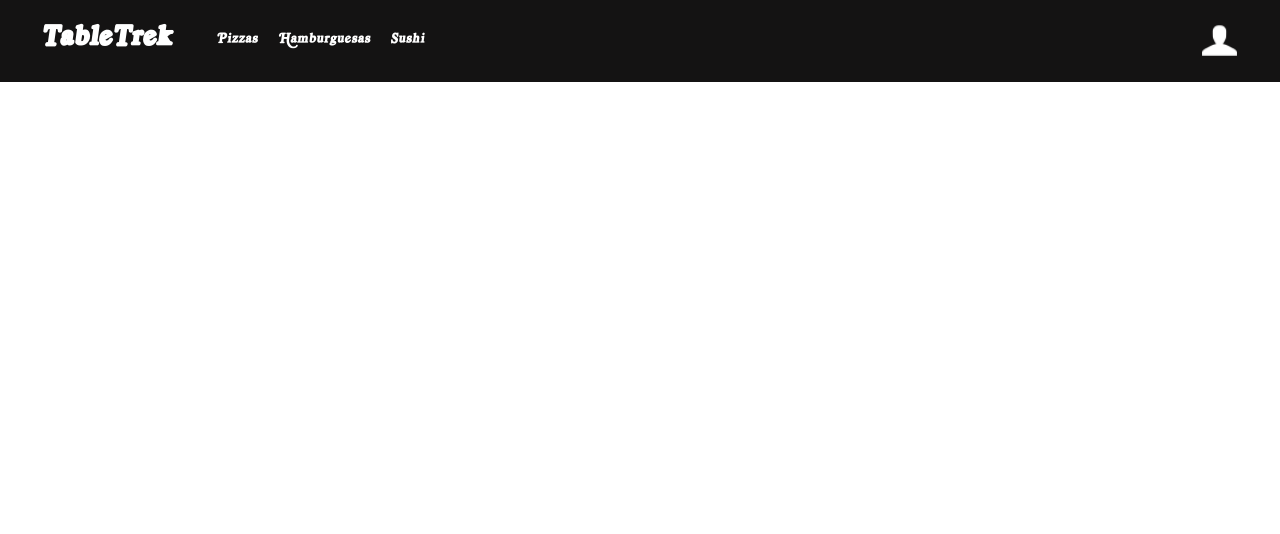
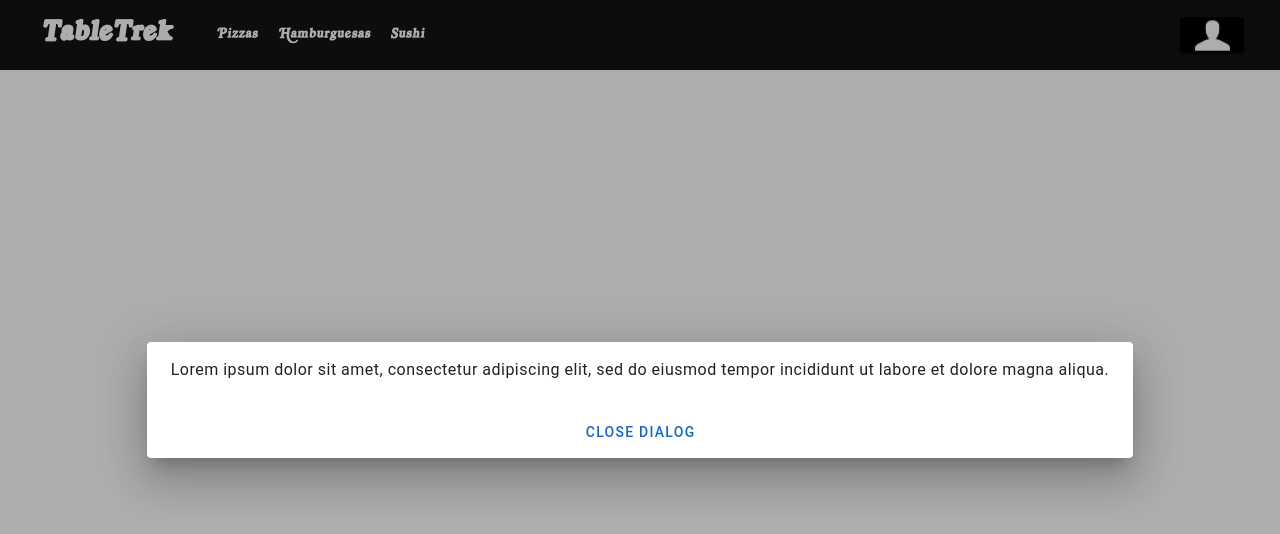
Before and after one commit to Teviets/TableTrek, a Vue app in the folder TableTrek/: page / in a window 1280 px wide. Both pictures are taken after a click on the button 1214 px from the left and 40 px from the top of the page. Shown: the top 534 px of the page. Built offline with nearby package versions, Linux system fonts and the light colour scheme.

Commit message:
Arreglo vbtn login

```diff
--- a/TableTrek/package.json
+++ b/TableTrek/package.json
@@ -21,8 +21,10 @@
     "vue-loader": "^17.1.1",
     "vue-router": "^4.2.1",
     "vue-template-compiler": "^2.7.14",
+    "vuetify": "^3.3.0",
     "webpack": "^5.83.1",
-    "webpack-cli": "^5.1.1"
+    "webpack-cli": "^5.1.1",
+    "webpack-plugin-vuetify": "^2.0.1"
   },
   "devDependencies": {
     "@vitejs/plugin-vue": "^4.2.3",
--- a/TableTrek/src/App.vue
+++ b/TableTrek/src/App.vue
@@ -12,9 +12,7 @@
         </div>
       </div>
       <div id="prueba">
-        <button id="loginButton">
-          <img src="./assets/img/login.png" id="login" />
-        </button>
+        <Login/>
       </div>
     </header>
     <router-view></router-view>
@@ -23,7 +21,7 @@
 
 <script setup>
 import { useRouter } from 'vue-router';
-import Login from './assets/vectores/login.svg';
+import Login from './components/login.vue';
 const router = useRouter();
 </script>
 
@@ -37,7 +35,8 @@ const router = useRouter();
   position: absolute;
   top: 0;
   left: 0;
-  width: 95%;
+  width: 100%;
+  height: 70px;
   background-color: rgb(20, 19, 19);
   color: white;
   display: flex;
@@ -68,12 +67,6 @@ const router = useRouter();
   cursor: pointer;
 }
 
-#login{
-  width: 35px;
-  height: 35px;
-  margin-right: 50px;
-}
-
 #loginButton{
   background-color: transparent;
   border: none;
--- /dev/null
+++ b/TableTrek/src/components/login.vue
@@ -0,0 +1,51 @@
+<template>
+  <div class="text-center">
+    <v-dialog
+
+      v-model="dialog"
+      width="auto"
+    >
+      <template v-slot:activator="{ props }">
+        <v-btn
+          color="black"
+          v-bind="props"
+        >
+            <img src="../assets/img/login.png" id="login" />
+        </v-btn>
+      </template>
+
+      <v-card>
+        <v-card-text>
+          Lorem ipsum dolor sit amet, consectetur adipiscing elit, sed do eiusmod tempor incididunt ut labore et dolore magna aliqua.
+        </v-card-text>
+        <v-card-actions>
+          <v-btn color="primary" block @click="dialog = false">Close Dialog</v-btn>
+        </v-card-actions>
+      </v-card>
+    </v-dialog>
+  </div>
+</template>
+
+<script>
+  export default {
+    data () {
+      return {
+        dialog: false,
+      }
+    },
+  }
+</script>
+<style>
+#login{
+  width: 35px;
+  max-width: 35px;
+  height: 35px;
+}
+
+.custom-button {
+  background-color: black; /* Cambia los valores RGB y el nivel de transparencia según tus necesidades */
+  border: none; /* Elimina el borde si no lo necesitas */
+}
+
+
+</style>
--- a/TableTrek/src/main.js
+++ b/TableTrek/src/main.js
@@ -8,6 +8,10 @@ import Pizzas from './pizzas.vue';
 import Hamburguesas from './hamburguesas.vue';
 import Sushi from './sushi.vue';
 
+// Importa Vuetify y su CSS
+import { createVuetify } from 'vuetify';
+import 'vuetify/dist/vuetify.min.css';
+
 const router = createRouter({
   history: createWebHistory(),
   routes: [
@@ -15,7 +19,7 @@ const router = createRouter({
     { path: '/hamburguesas', component: Hamburguesas },
     { path: '/sushi', component: Sushi },
   ]
-})
+});
 
 const iconLink = document.createElement('link');
 iconLink.rel = 'icon';
@@ -23,5 +27,7 @@ iconLink.href = FoodIcon;
 iconLink.type = 'image/png';
 document.head.appendChild(iconLink);
 
+// Crea una instancia de Vuetify
+const vuetify = createVuetify();
 
-createApp(App).use(router).mount('#app');
+createApp(App).use(router).use(vuetify).mount('#app');
--- a/TableTrek/webpack.config.js
+++ b/TableTrek/webpack.config.js
@@ -3,6 +3,7 @@ const htmlWebpackPlugin = require('html-webpack-plugin');
 const MiniCssExtractPlugin = require('mini-css-extract-plugin');
 const CssMinimizerPlugin = require("css-minimizer-webpack-plugin");
 const { VueLoaderPlugin } = require('vue-loader');
+const { VuetifyPlugin } = require('webpack-plugin-vuetify')
 
 module.exports = {
     entry: {
@@ -23,6 +24,7 @@ module.exports = {
         }),
         new CssMinimizerPlugin(),
         new VueLoaderPlugin(),
+        new VuetifyPlugin({ autoImport: true })
 
     ],
     module: {
```
Also changed, not shown: 1 other file (tests, documents, lock files or other folders). Lines whose indentation alone changed are shown as unchanged.
